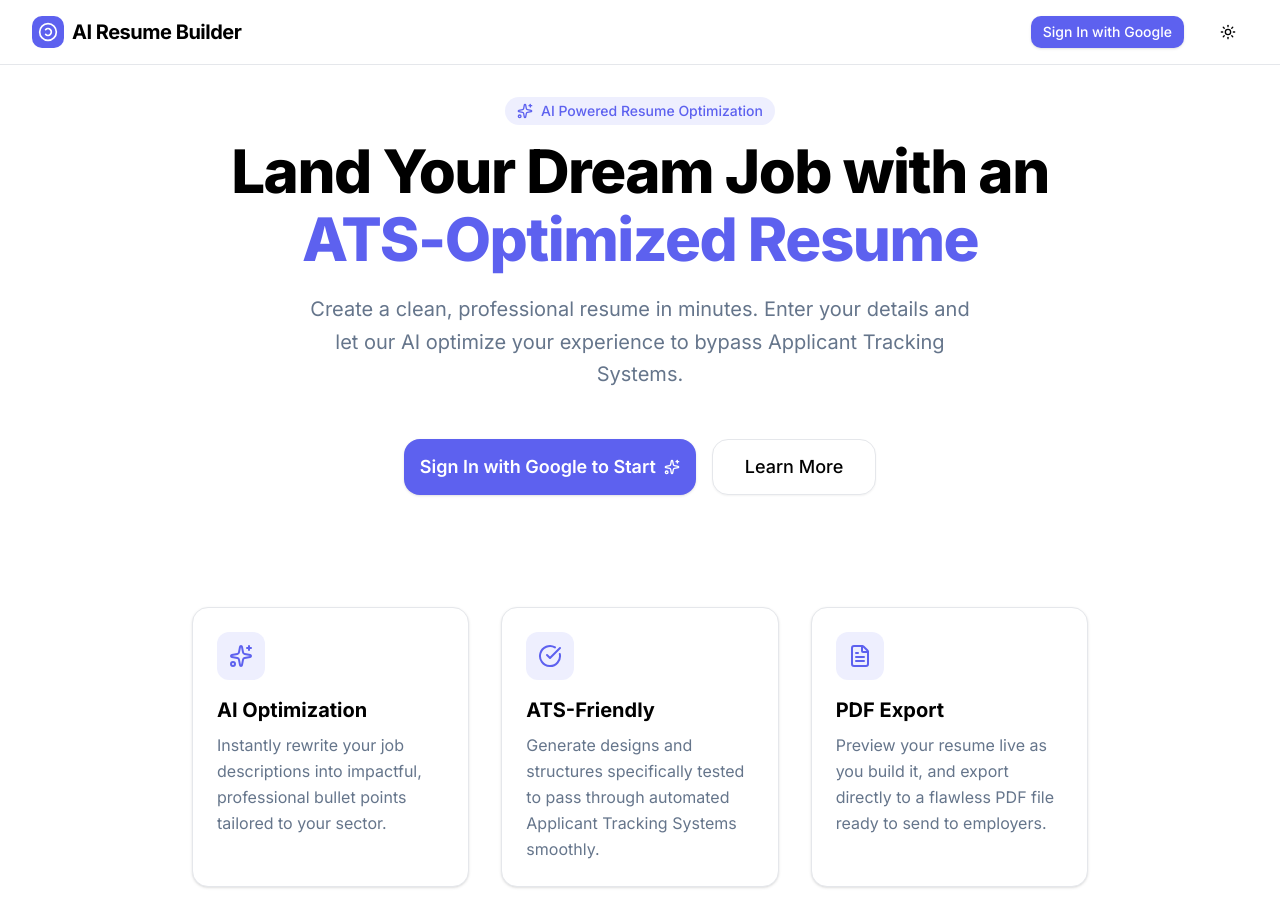
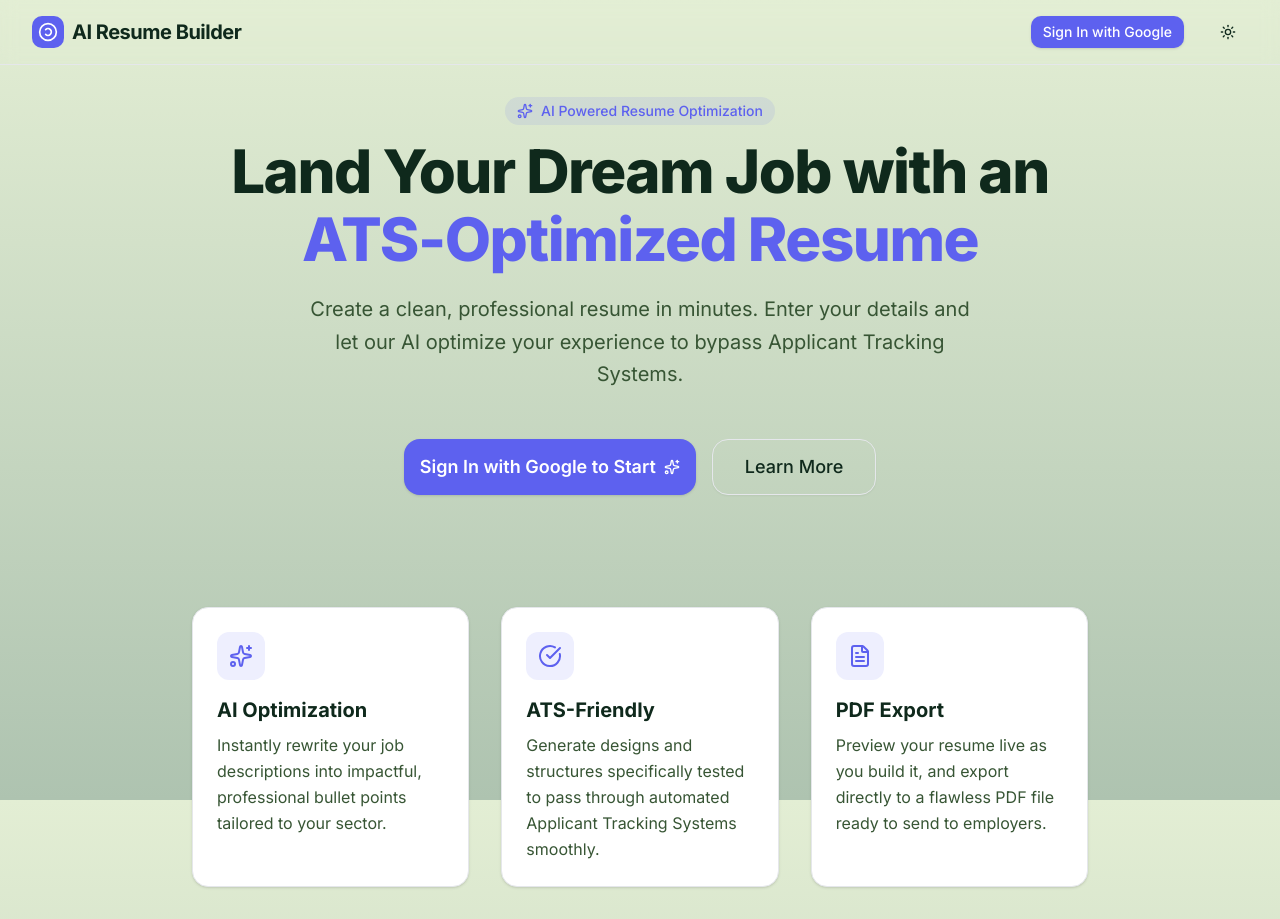
Before and after one commit to sayandhsr/ai-resume-builder, a Next.js app: page / in a window 1280 px wide. Built offline with nearby package versions, Linux system fonts and the light colour scheme; no server answers.

Commit message:
feat(ui): Complete redesign of application shell into macOS-inspired fluid gradients and deep glassmorphic structures

```diff
--- a/src/app/globals.css
+++ b/src/app/globals.css
@@ -4,32 +4,32 @@
 
 @custom-variant dark (&:is(.dark *));
 
+@layer base {
   :root {
-  --background: 0 0% 100%; /* #FFFFFF */
-  --foreground: 0 0% 0%; /* #000000 */
+    --foreground: 151 47% 11%; /* #0F2A1D */
 
-  --card: 216 33% 97%; /* #F5F7FA */
-  --card-foreground: 0 0% 0%;
+    --card: 0 0% 100%;
+    --card-foreground: 151 47% 11%;
 
     --popover: 0 0% 100%;
-  --popover-foreground: 0 0% 0%;
+    --popover-foreground: 151 47% 11%;
 
     --primary: 238 82% 65%; /* Indigo 500 */
     --primary-foreground: 0 0% 100%;
 
     --secondary: 210 20% 96%;
-  --secondary-foreground: 222 47% 11%;
+    --secondary-foreground: 151 47% 11%;
 
     --muted: 210 20% 96%;
-  --muted-foreground: 215 16% 47%;
+    --muted-foreground: 115 24% 27%; /* #375534 */
 
     --accent: 210 20% 96%;
-  --accent-foreground: 222 47% 11%;
+    --accent-foreground: 151 47% 11%;
 
     --destructive: 0 84% 60%;
     --destructive-foreground: 0 0% 100%;
 
-  --border: 220 13% 91%; /* #E5E7EB */
+    --border: 220 13% 91%;
     --input: 220 13% 91%;
     --ring: 238 82% 65%;
 
@@ -37,22 +37,40 @@
   }
 
   .dark {
-  --background: 213 29% 6%; /* #0B0F14 */
-  --foreground: 0 0% 100%; /* #FFFFFF */
+    --foreground: 19 74% 91%; /* #FBE4D8 */
 
-  --card: 222 84% 11%; /* #111827 */
-  --card-foreground: 0 0% 100%;
+    --card: 222 84% 11%;
+    --card-foreground: 19 74% 91%;
 
     --popover: 222 84% 11%;
-  --popover-foreground: 0 0% 100%;
+    --popover-foreground: 19 74% 91%;
 
     --muted: 217 33% 17%;
-  --muted-foreground: 215 20% 65%; /* Highly readable gray */
+    --muted-foreground: 6 39% 79%; /* #DFB6B2 */
 
-  --border: 217 19% 27%; /* #374151 */
+    --border: 217 19% 27%;
     --input: 217 19% 27%;
     --primary: 238 82% 65%;
     --primary-foreground: 0 0% 100%;
+  }
+}
+
+@layer base {
+  body {
+    background: linear-gradient(180deg, #E3EED4 0%, #AEC3B0 100%);
+    background-attachment: fixed;
+    color: hsl(var(--foreground));
+    transition: all 0.25s ease;
+  }
+  .dark body {
+    background: linear-gradient(180deg, #190019 0%, #2B124C 100%);
+  }
+
+  * {
+    transition-property: color, background-color, border-color, outline-color, text-decoration-color, fill, stroke, opacity, box-shadow, transform, filter, backdrop-filter;
+    transition-timing-function: cubic-bezier(0.4, 0, 0.2, 1);
+    transition-duration: 250ms;
+  }
 }
 
 @theme inline {
--- a/src/app/layout.tsx
+++ b/src/app/layout.tsx
@@ -20,7 +20,7 @@ export default function RootLayout({
 }>) {
   return (
     <html lang="en" suppressHydrationWarning>
-      <body className={`${inter.className} min-h-screen bg-background antialiased flex flex-col`}>
+      <body className={`${inter.className} min-h-screen antialiased flex flex-col`}>
         <ThemeProvider
             attribute="class"
             defaultTheme="system"
--- a/src/components/forms/TemplateSelector.tsx
+++ b/src/components/forms/TemplateSelector.tsx
@@ -166,17 +166,17 @@ export function TemplateSelector() {
               whileTap={{ scale: 0.98 }}
               onClick={() => updateSettings({ templateId: template.id })}
               className={`
-                group flex flex-col rounded-xl bg-card text-card-foreground shadow-sm
-                transition-all duration-200 cursor-pointer
-                hover:shadow-md
+                group flex flex-col rounded-xl bg-white/60 dark:bg-[#111827]/60 backdrop-blur-[12px] text-card-foreground shadow-[0_8px_24px_rgba(0,0,0,0.08)] dark:shadow-[0_10px_30px_rgba(0,0,0,0.4)]
+                transition-all duration-300 ease-out cursor-pointer
+                hover:-translate-y-[2px]
                 ${isSelected
-                  ? "border-2 border-indigo-500 ring-4 ring-indigo-500/20"
-                  : "border border-border/50 hover:border-indigo-400/50"}
+                  ? "border-2 border-indigo-500 ring-4 ring-indigo-500/30"
+                  : "border border-border/50 dark:border-white/10 hover:shadow-xl"}
               `}
             >
 
               {/* Top Banner (Visible Details) */}
-              <div className="p-4 border-b border-border/50 bg-muted/20 flex flex-col gap-1 rounded-t-xl">
+              <div className="p-4 border-b border-border/50 bg-black/5 dark:bg-white/5 flex flex-col gap-1 rounded-t-xl">
                  <div className="flex items-start justify-between">
                    <h3 className={`font-bold text-sm leading-tight transition-colors ${isSelected ? "text-indigo-600 dark:text-indigo-400" : "group-hover:text-indigo-500"}`}>{template.name}</h3>
                    {isSelected && (
--- a/src/components/ui/card.tsx
+++ b/src/components/ui/card.tsx
@@ -7,7 +7,7 @@ function Card({ className, ...props }: React.ComponentProps<"div">) {
     <div
       data-slot="card"
       className={cn(
-        "flex flex-col gap-6 rounded-xl border bg-card/95 backdrop-blur-sm py-6 text-card-foreground shadow-md transition-all duration-300 ease-out hover:shadow-lg",
+        "flex flex-col gap-6 rounded-xl border border-border/50 dark:border-white/10 bg-white/60 dark:bg-[#111827]/60 backdrop-blur-[12px] py-6 text-card-foreground shadow-[0_8px_24px_rgba(0,0,0,0.08)] dark:shadow-[0_10px_30px_rgba(0,0,0,0.4)] transition-all duration-300 ease-out hover:-translate-y-[2px] hover:shadow-xl",
         className
       )}
       {...props}
```
Lines whose indentation alone changed are shown as unchanged.
